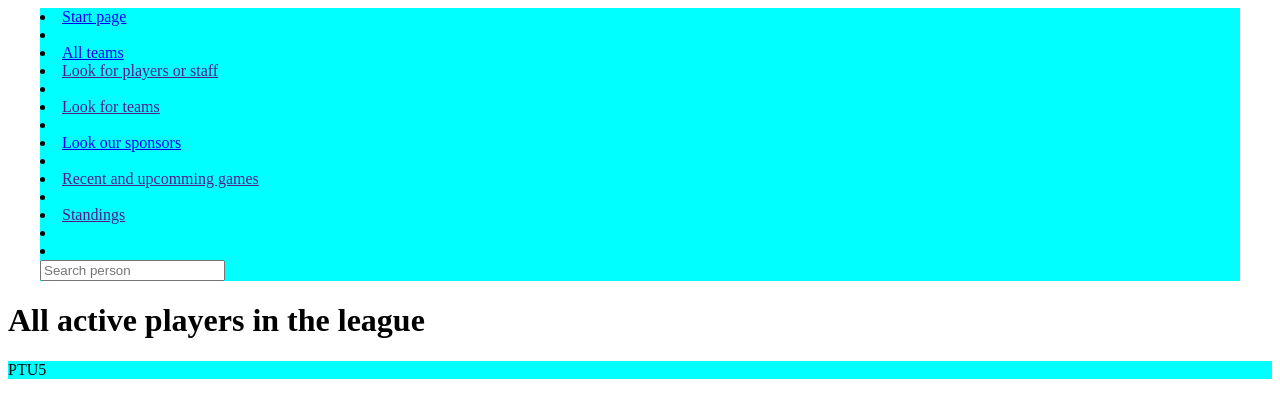
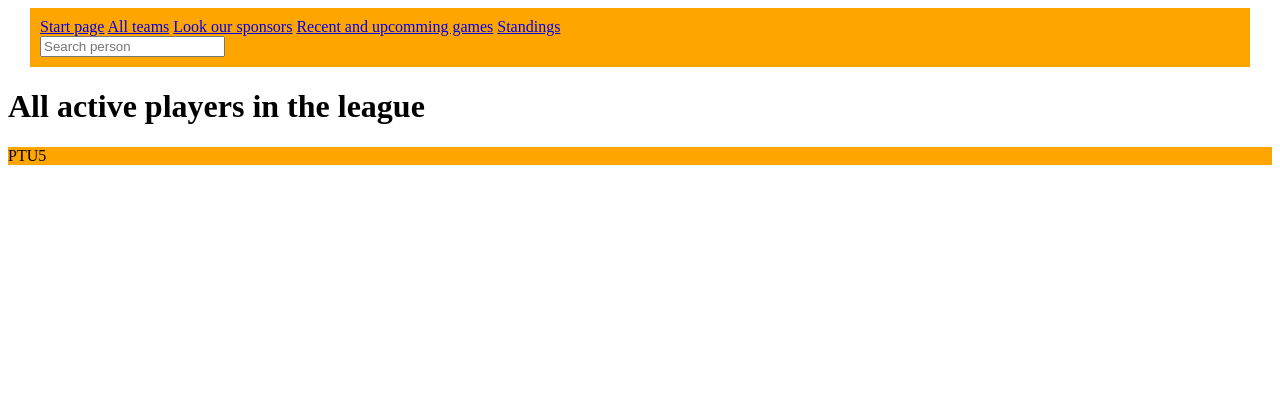
Before and after one commit to RamunasKybartas/ptu5_django_project, a Django app: page /players/ in a window 1280 px wide. Shown: the top 418 px of the page. Run offline with Django 4.2, Linux system fonts and the light colour scheme.

Commit message:
improving some templates

```diff
--- a/NKL/basketball/static/basketball/css/base.css
+++ b/NKL/basketball/static/basketball/css/base.css
@@ -1,29 +1,18 @@
+
+.navigation {
+    margin:  2rem;
+    padding: 10px;
+    justify-content: center;
+    place-items: stretch;
+}
 .container {
     max-width: 1200px;
     min-width: 480px;
     margin: 0 auto;
-    background-color: aqua;
+    background-color: orange;
 }
 
 footer {
     align-items: center;
-    background-color: aqua;
+    background-color: orange;
 }
-
-.paginator {
-    margin: 1rem;
-}
-
-.paginator a, .paginator span {
-    display: inline-block;
-    padding: 0.25rem;
-    margin: 0.05rem;
-    text-decoration: none;
-    border: 1px solid rgb(47, 47, 61);
-    border-radius: 0.5rem;
-}
-
-.paginator span {
-    background-color:  rgb(47, 47, 61);
-    color: white;
-}
--- a/NKL/basketball/templates/basketball/base.html
+++ b/NKL/basketball/templates/basketball/base.html
@@ -12,19 +12,16 @@
     </head>
 <body>
     <header>
-        <div class='container'>
-            <li><a href='{% url "index" %}'>Start page</a><li>
-            <li><a href="/teams">All teams</a></li>
-            <li><a href="">Look for players or staff</a><li>
-            <li><a href="">Look for teams</a><li>
-            <li><a href="/sponsors">Look our sponsors</a><li>
-            <li><a href="">Recent and upcomming games</a><li>
-            <li><a href="">Standings</a><li>
-            <li>
+        <div class='navigation container'>
+            <a href='{% url "index" %}'>Start page</a>
+            <a href="/teams">All teams</a>
+            <a href="/sponsors">Look our sponsors</a>
+            <a href="https://www.nklyga.lt/rungtynes/tvarkarastis.html">Recent and upcomming games</a>
+            <a href="https://www.nklyga.lt/lygos/50-7bet-nkl-nacionaline-krepsinio-lyga/lenteles.html">Standings</a>
                 <form action="{% url 'search' %}" method="get">
                 <input name="query" type="text" placeholder="Search person">
                 </form>
-            </li>
+        </div>
     </header>
     <main>
         <div>{% block content %}{% endblock %}</div>
--- a/NKL/basketball/templates/basketball/search.html
+++ b/NKL/basketball/templates/basketball/search.html
@@ -7,7 +7,7 @@
     <ul>
         {% for player in players %}
             <li>
-                <a href= "{{ player.id }}">{{ player.name }} {{ player.surname }}</a> ({{ player.team }})
+                <a href="{% url 'player_detail' player.pk %}">{{ player.name }} {{ player.surname }}</a> ({{ player.team }})
             </li>
         {% endfor %}
     </ul>
--- a/NKL/basketball/templates/basketball/sponsors.html
+++ b/NKL/basketball/templates/basketball/sponsors.html
@@ -2,7 +2,7 @@
 
 {% block content %}
 <h1>All leagues'sponsors</h1>
-{% for a in sponsors %}
+{% for a in Sponsors %}
     <li>{{ a.name }}</li>
     {% endfor %}
 {% endblock content %}
--- a/NKL/basketball/views.py
+++ b/NKL/basketball/views.py
@@ -17,7 +17,7 @@ def index(request):
 
     context = {
         'Total_teams' : num_teams,
-        'Total_ players': num_players,
+        'Total_players': num_players,
         'Total_centers' : num_centers,
         'Total_power_forwards' : num_pf,
         'Total_small_forwards' : num_sf,
```
Also changed, not shown: NKL/basketball/templates/basketball/index.html (+8 -8 lines).
